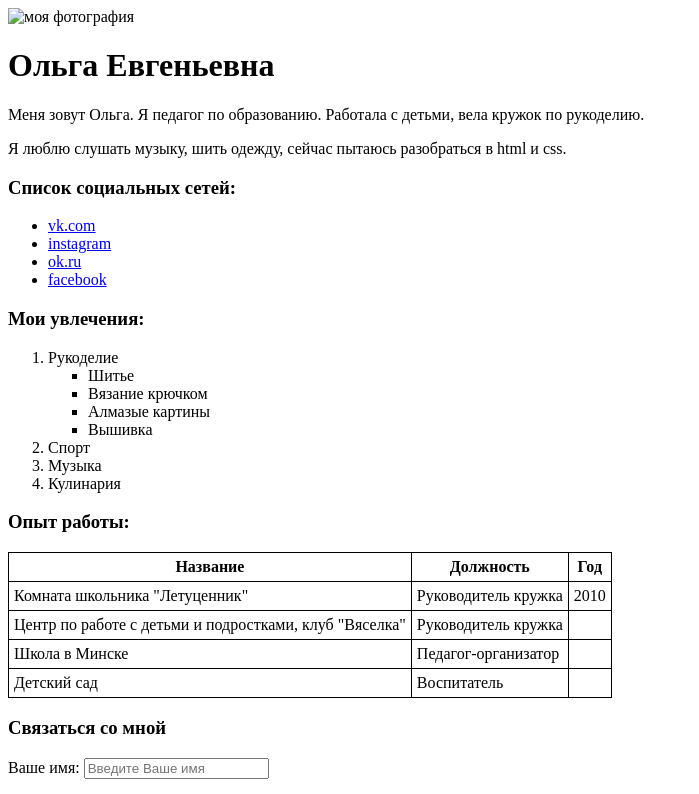
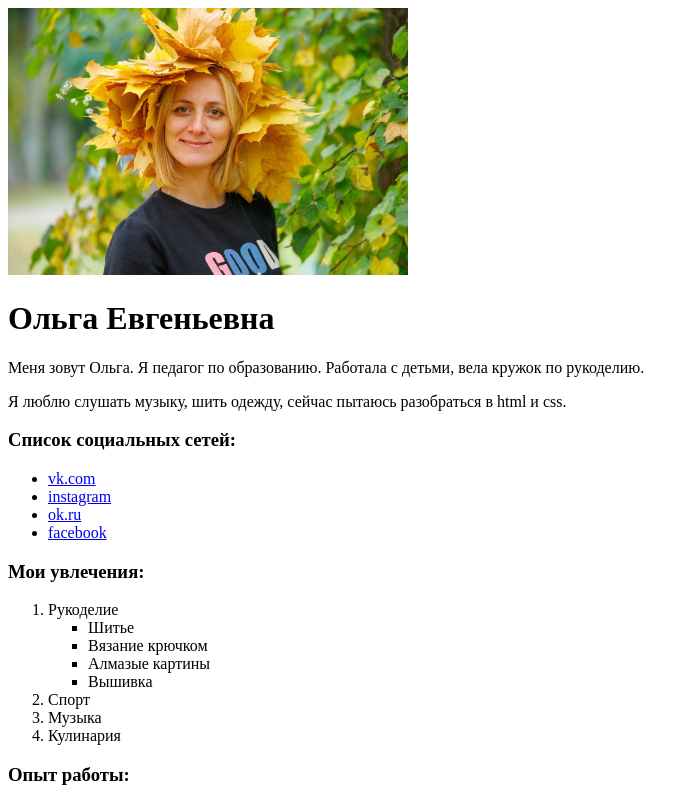
Before and after one commit to oscherbatykh/resume, a plain HTML site: page index.html in a window 1280 px wide. Shown: the top 794 px of the page, without its empty margins (0-699 px from the left). Drawn offline with Linux system fonts and the light colour scheme.

Commit message:
Update index.html

```diff
--- a/index.html
+++ b/index.html
@@ -10,7 +10,7 @@
     </head>
     <body>
         <div>
-            <img src="/images/2020-10-10-16-45-54.jpg" alt="моя фотография" width="400px"/>
+            <img src="2020-10-10-16-45-54.jpg" alt="моя фотография" width="400px"/>
              <h1>Ольга Евгеньевна</h1>
              <p>Меня зовут Ольга. Я педагог по образованию. Работала с детьми, вела кружок по рукоделию.   </em></p>
             <p>Я люблю слушать музыку, шить одежду, сейчас пытаюсь разобраться в html и css.</p>
```
